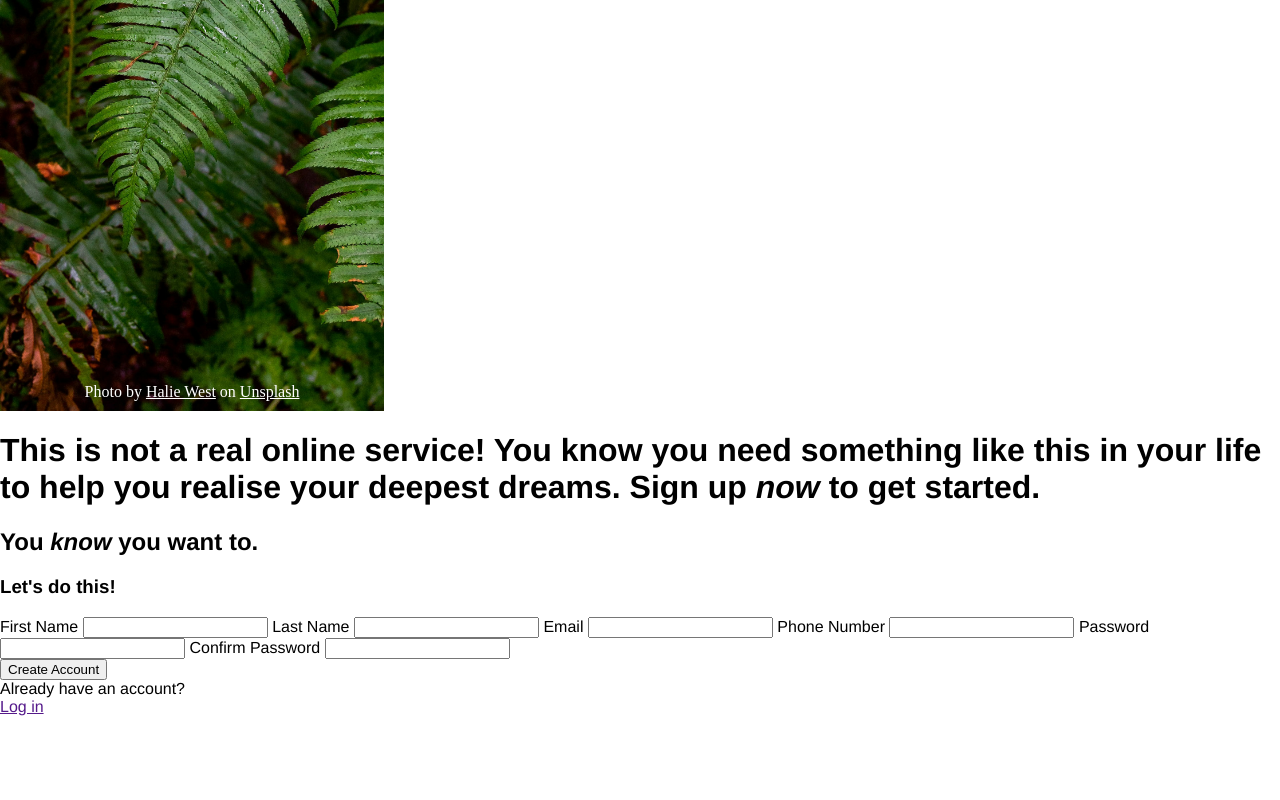
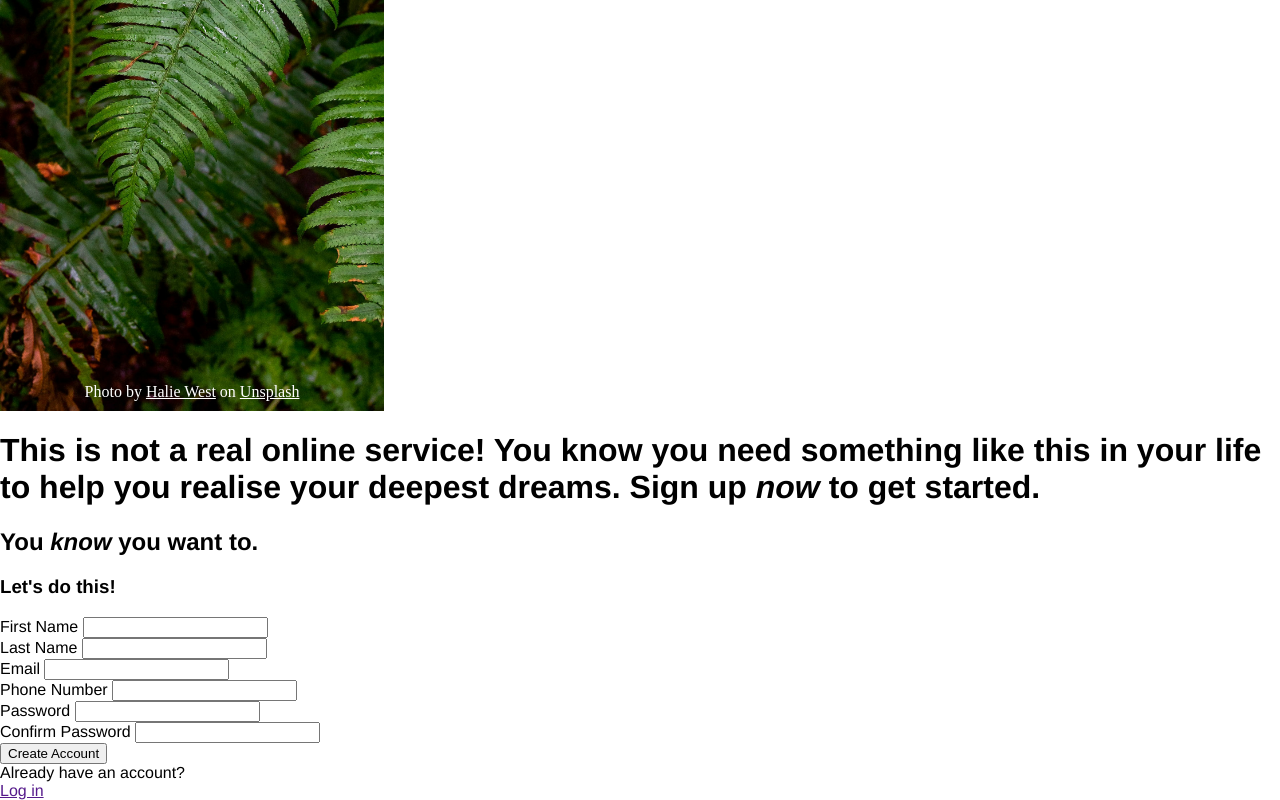
Before and after one commit to VuyiT/sign-up-form, a plain HTML site: page index.html in a window 1280 px wide. Shown: the part 389-1189 px from the top of the page. Before the commit the page ends 1105 px from the top, so only its background shows below. Drawn offline with Linux system fonts and the light colour scheme.

Commit message:
Place labels and their inputs into divs

```diff
--- a/index.html
+++ b/index.html
@@ -22,34 +22,48 @@
         <div class="form-block">
             <h3>Let's do this!</h3>
             <form action="" method="get" id="sign-up">
+                <div class="form-row">
                     <label for="first-name">First Name</label>
                     <input type="text" name="first-name" id="first-name">
+                </div>
 
+                <div class="form-row">
                     <label for="last-name">Last Name</label>
                     <input type="text" name="last-name" id="last-name">
+                </div>
 
+                <div class="form-row">
                     <label for="email">Email</label>
                     <input type="email" name="email" id="email">
+                </div>
 
+                <div class="form-row">
                     <label for="phone-number">Phone Number</label>
                     <input type="tel" name="phone-number" id="phone-number">
+                </div>
 
+                <div class="form-row">
                     <label for="pwd">Password</label>
                     <input type="password" name="pwd" id="pwd">
+                </div>
 
+                <div class="form-row">
                     <label for="conf-pwd">Confirm Password</label>
                     <input type="password" name="conf-pwd" id="conf-pwd">
+                </div>
             </form>
         </div>
         <div class="button">
             <button type="submit" form="sign-up">Create Account</button>
         </div>
+        <div class="login-block">
             <div class="login-question">Already have an account?</div>
             <div class="login">
                 <a href="">Log in</a>
             </div>
         </div>
         </div>
+    </div>
 
 </body>
 </html>
```
Lines whose indentation alone changed are shown as unchanged.
